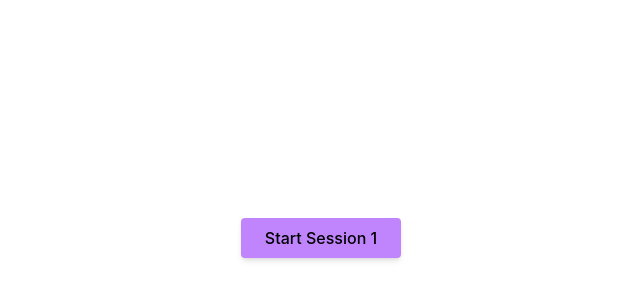
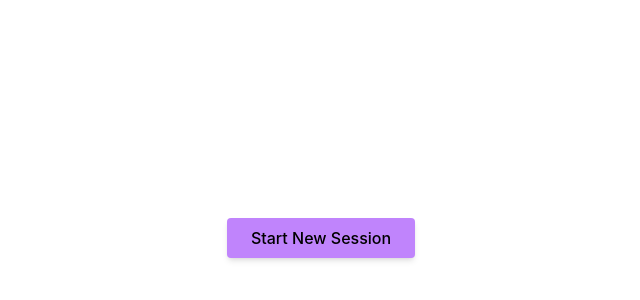
Before and after one commit to SunbirdAI/sunbird-prompt-reader, a React (Create React App) app: page / in a window 1280 px wide. Shown: the part 162-462 px from the top of the page, without its empty margins (319-959 px from the left). Built offline with nearby package versions, Linux system fonts and the light colour scheme.

Commit message:
Add Recording Session functionality

```diff
--- /dev/null
+++ b/src/helpers.js
@@ -0,0 +1,19 @@
+const millisecondsToHuman = (ms) => {
+    const seconds = Math.floor((ms / 1000) % 60);
+    const minutes = Math.floor((ms / 1000 / 60) % 60);
+    const hours = Math.floor(ms / 1000 / 60 / 60);
+
+    return [
+        pad(hours.toString(), 2),
+        pad(minutes.toString(), 2),
+        pad(seconds.toString(), 2)
+    ].join(':');
+}
+
+const pad = (numberString, size) => {
+    let padded = numberString;
+    while (padded.length < size) padded = `0${padded}`;
+    return padded;
+}
+
+export {millisecondsToHuman};
--- a/src/prompt.js
+++ b/src/prompt.js
@@ -1,4 +1,5 @@
-import {useState} from "react";
+import {useEffect, useState} from "react";
+import {millisecondsToHuman} from "./helpers";
 
 
 const sentences = [
@@ -8,47 +9,133 @@ const sentences = [
     "Uganda essira eritadde ku bulimi"
 ];
 
-const buttonStyle = "m-4 px-6 py-2 bg-purple-400 font-medium rounded shadow-md hover:bg-purple-200 hover:shadow-lg";
+const buttonStyle = "m-4 px-6 py-2 font-medium rounded shadow-md hover:shadow-lg";
+const purpleButton = "bg-purple-400 hover:bg-purple-200";
+const redButton = "bg-red-400 hover:bg-red-200";
 
 const MainComponent = () => {
 
     const [page, setPage] = useState("start");  // pages: start, prompt, waiting (finish session)
+    const [session, setSession] = useState({});
+
+    const startSession = () => {
+        // TODO: Fetch the last session from the server and use it to set the session_id
+        // TODO: Also fetch the last sentence to be recorded and use it to set first_sentence_id
+        setSession({
+            "start_time": Date.now(),
+            "no_of_sentences": 0,
+            "session_id": 1,
+            "first_sentence_id": 0
+        });
+        setPage("prompt");
+    }
+
+    const endSession = (last_sentence_id) => {
+        setSession(
+            {
+                ...session,
+                "end_time": Date.now(),
+                "last_sentence_id": last_sentence_id
+            }
+        )
+        setPage("start");
+    }
+
+    // Log the current session
+    useEffect(() => {
+        if ("end_time" in session) {
+            console.log(`Ending session: ${JSON.stringify(session)}`);
+            // TODO: Log this session to the server
+        } else if ("start_time" in session) {
+            console.log(`Starting session: ${JSON.stringify(session)}`)
+        }
+    }, [session]);
 
     return (
         <>
-            <>{page === "start" && <StartButton setPage={setPage}/>}</>
-            <>{page === "prompt" && <PromptText/>}</>
+            <>{page === "start" &&
+            <StartButton
+                startSession={startSession}
+                session={session}
+            />}
+            </>
+            <>{page === "prompt" &&
+            <PromptText
+                endSession={endSession}
+                session={session}
+            />
+            }
+            </>
         </>
 
     )
 }
 
-const StartButton = ({setPage}) => {
-
-    const [sessionNumber, setSessionNumber] = useState(1);
+const StartButton = ({startSession, session}) => {
 
     return (
-        <button
-            onClick={() => setPage("prompt")}
-            className={buttonStyle}
-        >
-            Start Session {sessionNumber}
-        </button>
+        <>
+            <button
+                onClick={() => startSession()}
+                className={`${buttonStyle} ${purpleButton}`}
+            >
+                Start New Session
+            </button>
+        </>
+
     )
 }
 
-const PromptText = () => {
+const PromptText = ({session, endSession}) => {
 
     const [currSentenceIndex, setCurrSentenceIndex] = useState(0);
+    const [waiting, setWaiting] = useState(false);
+    const [elapsedTime, setElapsedTime] = useState(0);
 
     const nextSentence = () => {
-      setCurrSentenceIndex((currSentenceIndex + 1) % sentences.length);
+        setWaiting(true); // will call useEffect
     }
+
+    useEffect(() => {
+        if (waiting) {
+            const timeout = setTimeout(() => {
+                setCurrSentenceIndex((currSentenceIndex + 1) % sentences.length);
+                setWaiting(false);
+            }, 3000);
+            return () => clearTimeout(timeout);
+        }
+
+    }, [waiting, currSentenceIndex]);
+
+    useEffect(() => {
+        const interval = setInterval(() => {
+            setElapsedTime(Date.now() - session.start_time);
+        }, 1000);
+
+        return () => clearInterval(interval);
+    })
 
     return (
         <div className="grid place-items-center p-4">
-            <p className="font-medium text-xl">{sentences[currSentenceIndex]}</p>
-            <button onClick={nextSentence} className={buttonStyle}>Next Sentence</button>
+            <p className="text-purple-400 font-medium">{millisecondsToHuman(elapsedTime)}</p>
+            {!waiting &&
+            <>
+                <p className="font-medium text-xl">{sentences[currSentenceIndex]}</p>
+                <button
+                    onClick={nextSentence}
+                    className={`${buttonStyle} ${purpleButton}`}>
+                    Next Sentence
+                </button>
+            </>}
+            {waiting &&
+            <>
+                <button onClick={() => endSession(currSentenceIndex)}
+                        className={`${buttonStyle} ${redButton} my-10`}>Finish Session
+                </button>
+                {// TODO: Replace this with a spinner/loader
+                }
+                <p>Waiting 3 seconds ... (click the finish button if you're done recording)</p>
+            </>}
         </div>
     );
 };
```
